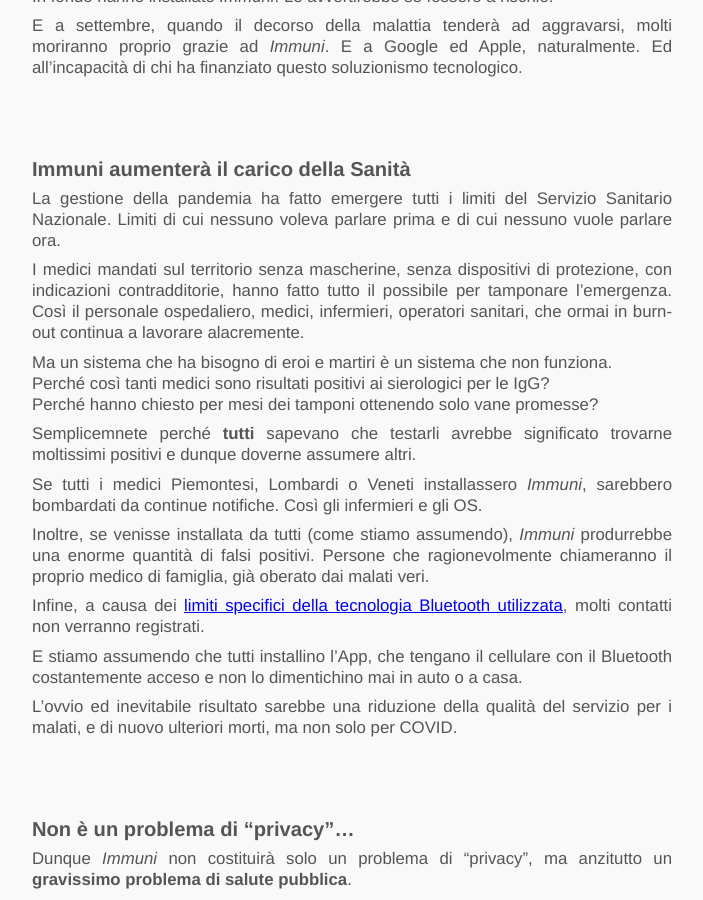
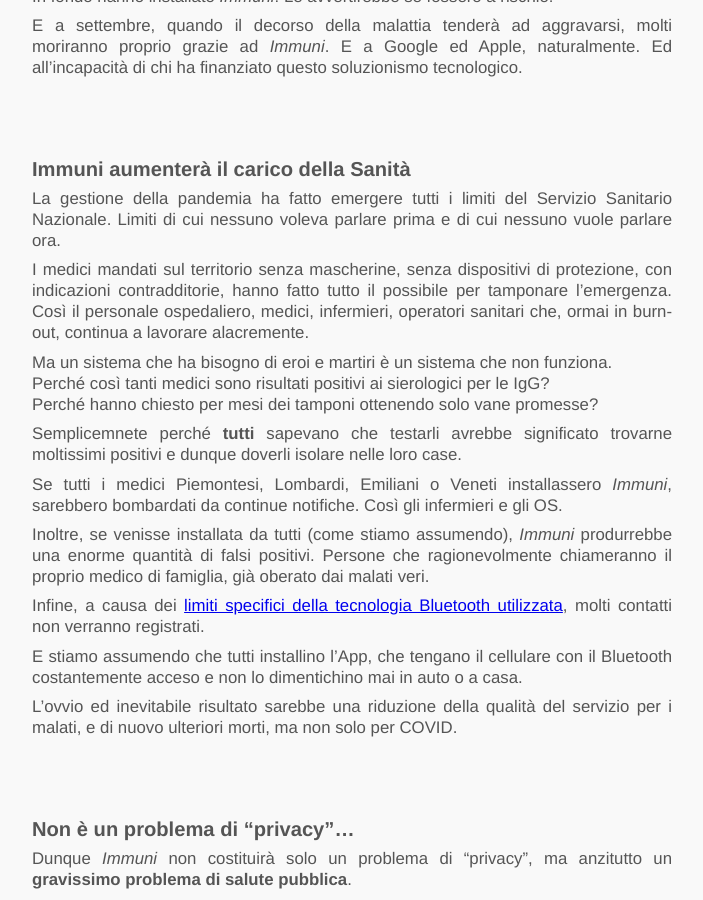
Before and after one commit to Shamar/shamar.github.io, a Jekyll site: the page built from _posts/2020-06-03-perche_sconsiglio_di_installare_immuni.markdown, in a window 1280 px wide and 900 px high, scrolled down 1374 px. Shown: the whole window, without its empty margins (288-991 px from the left). Built offline with Jekyll 4.4.1, drawn with Linux system fonts in a browser that asks for light colours.

Commit message:
Update 2020-06-03-perche_sconsiglio_di_installare_immuni.markdown

```diff
--- a/_posts/2020-06-03-perche_sconsiglio_di_installare_immuni.markdown
+++ b/_posts/2020-06-03-perche_sconsiglio_di_installare_immuni.markdown
@@ -62,7 +62,7 @@
 
 I medici mandati sul territorio senza mascherine, senza dispositivi di protezione, con
 indicazioni contradditorie, hanno fatto tutto il possibile per tamponare l'emergenza.
-Così il personale ospedaliero, medici, infermieri, operatori sanitari, che ormai in burn-out
+Così il personale ospedaliero, medici, infermieri, operatori sanitari che, ormai in burn-out,
 continua a lavorare alacremente.
 
 Ma un sistema che ha bisogno di eroi e martiri è un sistema che non funziona.
@@ -70,9 +70,9 @@
 Perché hanno chiesto per mesi dei tamponi ottenendo solo vane promesse?
 
 Semplicemnete perché **tutti** sapevano che testarli avrebbe significato
-trovarne moltissimi positivi e dunque doverne assumere altri.
+trovarne moltissimi positivi e dunque doverli isolare nelle loro case.
 
-Se tutti i medici Piemontesi, Lombardi o Veneti installassero *Immuni*, sarebbero
+Se tutti i medici Piemontesi, Lombardi, Emiliani o Veneti installassero *Immuni*, sarebbero
 bombardati da continue notifiche. Così gli infermieri e gli OS.
 
 Inoltre, se venisse installata da tutti (come stiamo assumendo), *Immuni* produrrebbe
```
